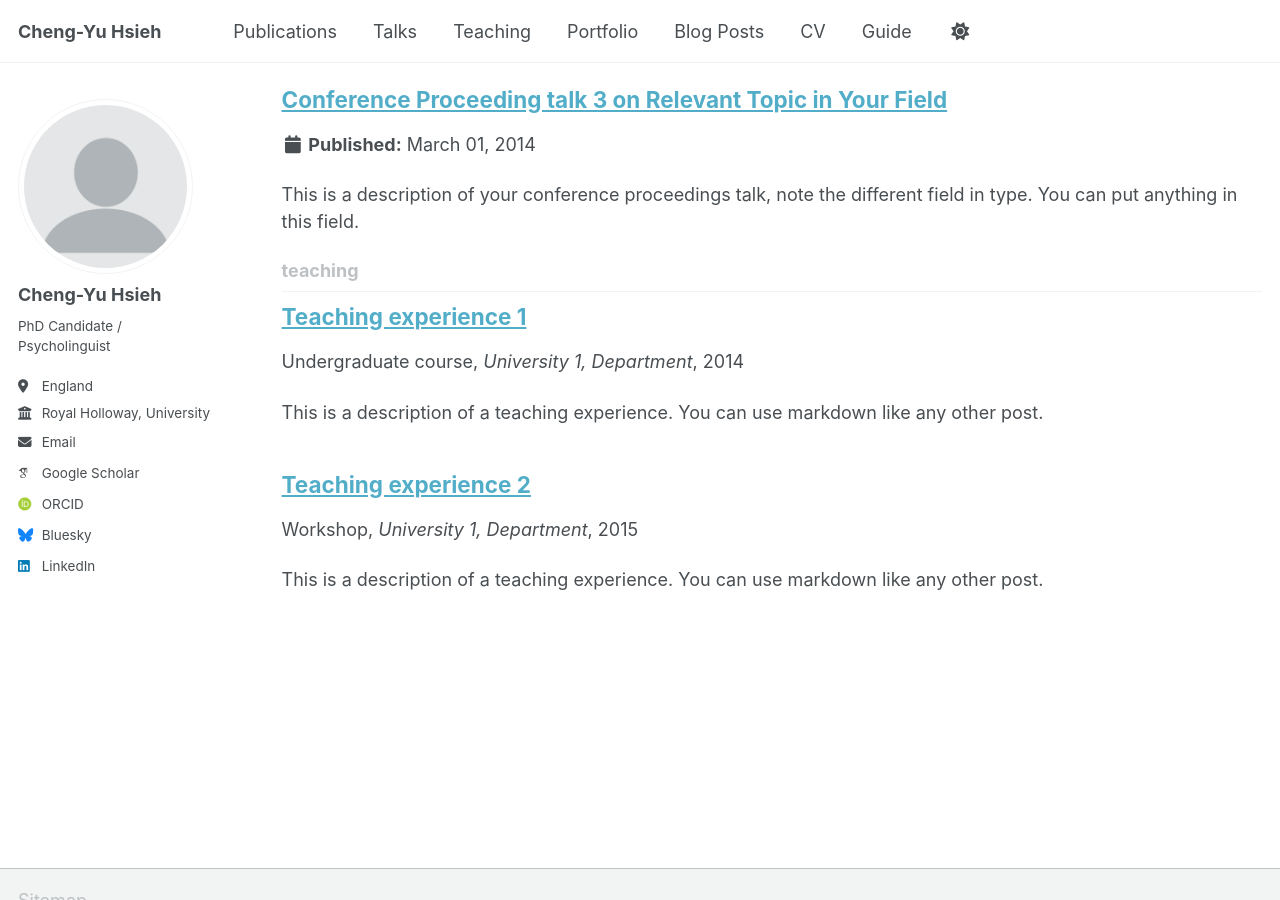
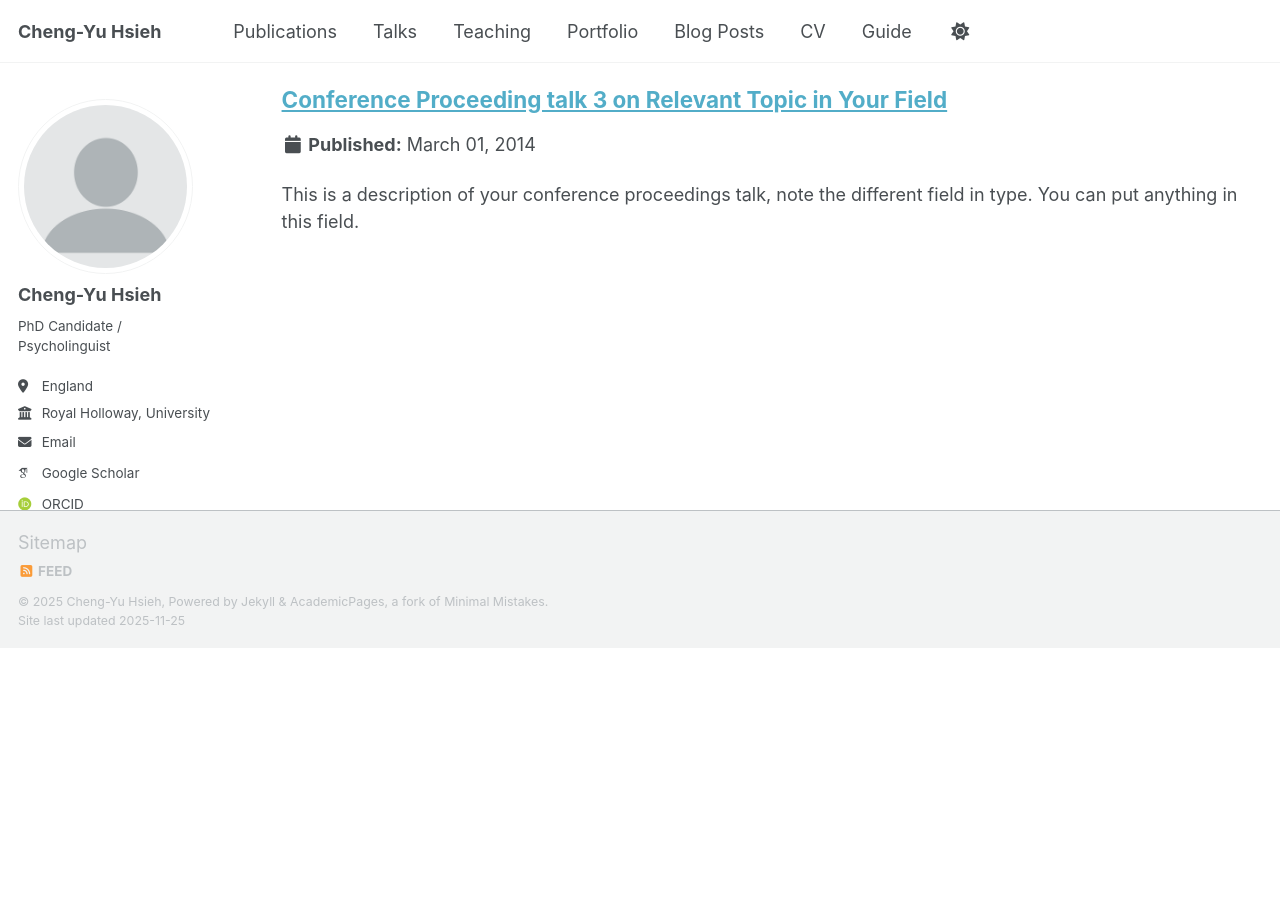
Before and after one commit to cyhsieh-psy/cyhsieh-psy.github.io, a Jekyll site: the page built from _pages/collection-archive.html, in a window 1280 px wide and 900 px high, scrolled down 696 px. Built offline with Jekyll 4.4.1, drawn with Linux system fonts in a browser that asks for light colours; some web fonts are replaced; a script that is not in the unit is left out; a file with an impossible date is left out; after the commit the page ends 1345 px from its top, so only the background shows below that; part of the change alters nothing that is shown.

```diff
--- a/_config.yml
+++ b/_config.yml
@@ -219,11 +219,11 @@ kramdown:
 # These settings control the types of collections used by the template
 collections:
   teaching:
-    output: true
+    output: false
     permalink: /:collection/:path/
   publications:
     output: true
-    permalink: /publications/
+    permalink: _pages/publications.html
   portfolio:
     output: false
     permalink: /:collection/:path/
```
